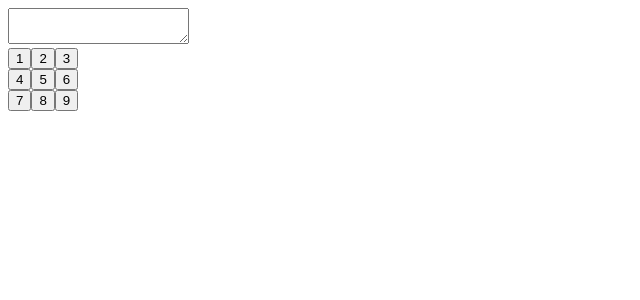
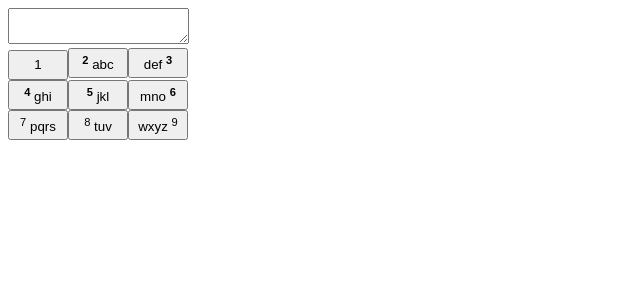
Before and after one commit to K4ME/teclado-celular-accademia-accenture, a React (Create React App) app: page / in a window 1280 px wide. Shown: the top 300 px of the page, without its empty margins (0-640 px from the left). Built offline with nearby package versions, Linux system fonts and the light colour scheme.

Commit message:
concatenação e html/css feito por Marcilio

```diff
--- a/src/components/Teclado/index.css
+++ b/src/components/Teclado/index.css
@@ -0,0 +1,8 @@
+.container button {
+    width: 60px;
+    height: 30px;
+  }
+
+  .sup-number {
+    font-weight: bold;
+  }
--- a/src/components/Teclado/index.js
+++ b/src/components/Teclado/index.js
@@ -3,30 +3,44 @@ import React, { useState, useEffect } from "react";
 import "./index.css";
 
 function Teclado() {
-  const [nums, setNums] = useState("");
+  const [nums, setNums] = useState('');
 
-  useEffect(() => {
-    console.log(nums);
-  }, nums);
+
   return (
-    <div className="container">
-      <div className="text-area-container">
+      <div className='container'>
+        <div className='text-area-container'>
           <textarea></textarea>
         </div>
-      <div className="grupo1-container">
+        <div className='grupo1-container'>
           <button /* onClick={() => setNums(nums.concat('1'))} */>1</button>
-        <button onClick={() => setNums(nums.concat("2"))}>2</button>
-        <button onClick={() => setNums(nums.concat("3"))}>3</button>
+          <button onClick={() => setNums(`${nums}${2}`)}>
+          <sup className="sup-number">2</sup> abc
+          </button>
+          <button onClick={() => setNums(nums.concat("3"))}>
+          def <sup className="sup-number">3</sup>
+          </button>
         </div>
-      <div className="grupo2-container">
-        <button onClick={() => setNums(nums.concat("4"))}>4</button>
-        <button onClick={() => setNums(nums.concat("5"))}>5</button>
-        <button onClick={() => setNums(nums.concat("6"))}>6</button>
+        <div className='grupo2-container'>
+          <button onClick={() => setNums(nums.concat("4"))}>
+            <sup className="sup-number">4</sup> ghi
+          </button>
+          <button onClick={() => setNums(nums.concat("5"))}>
+            <sup className="sup-number">5</sup> jkl
+          </button>
+          <button onClick={() => setNums(nums.concat("6"))}>
+            mno <sup className="sup-number">6</sup>
+          </button>
         </div>
-      <div className="grupo3-container">
-        <button onClick={() => setNums(nums.concat("7"))}>7</button>
-        <button onClick={() => setNums(nums.concat("8"))}>8</button>
-        <button onClick={() => setNums(nums.concat("9"))}>9</button>
+        <div className='grupo3-container'>
+          <button onClick={() => setNums(nums.concat("7"))}>
+            <sup className="sup-numeros">7</sup> pqrs
+          </button>
+          <button onClick={() => setNums(nums.concat("8"))}>
+              <sup className="sup-numeros">8</sup> tuv
+          </button>
+          <button onClick={() => setNums(nums.concat("9"))}>
+            wxyz <sup className="sup-numeros">9</sup>
+          </button>
         </div>
       </div>
   );
```
Lines whose indentation alone changed are shown as unchanged.
